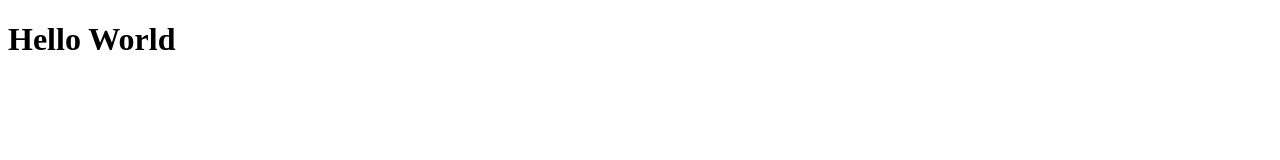
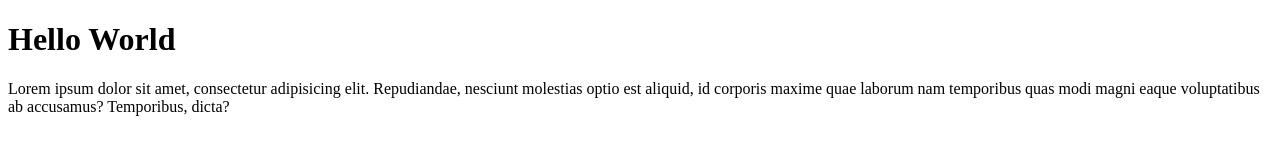
Before and after one commit to edwardtimoty/drawde-git-test, a plain HTML site: page index.html in a window 1280 px wide. Drawn offline with Linux system fonts and the light colour scheme.

Commit message:
menambahkan paragraf

```diff
--- a/index.html
+++ b/index.html
@@ -8,5 +8,6 @@
 </head>
 <body>
     <h1>Hello World</h1>
+    <p>Lorem ipsum dolor sit amet, consectetur adipisicing elit. Repudiandae, nesciunt molestias optio est aliquid, id corporis maxime quae laborum nam temporibus quas modi magni eaque voluptatibus ab accusamus? Temporibus, dicta?</p>
 </body>
 </html>
```
